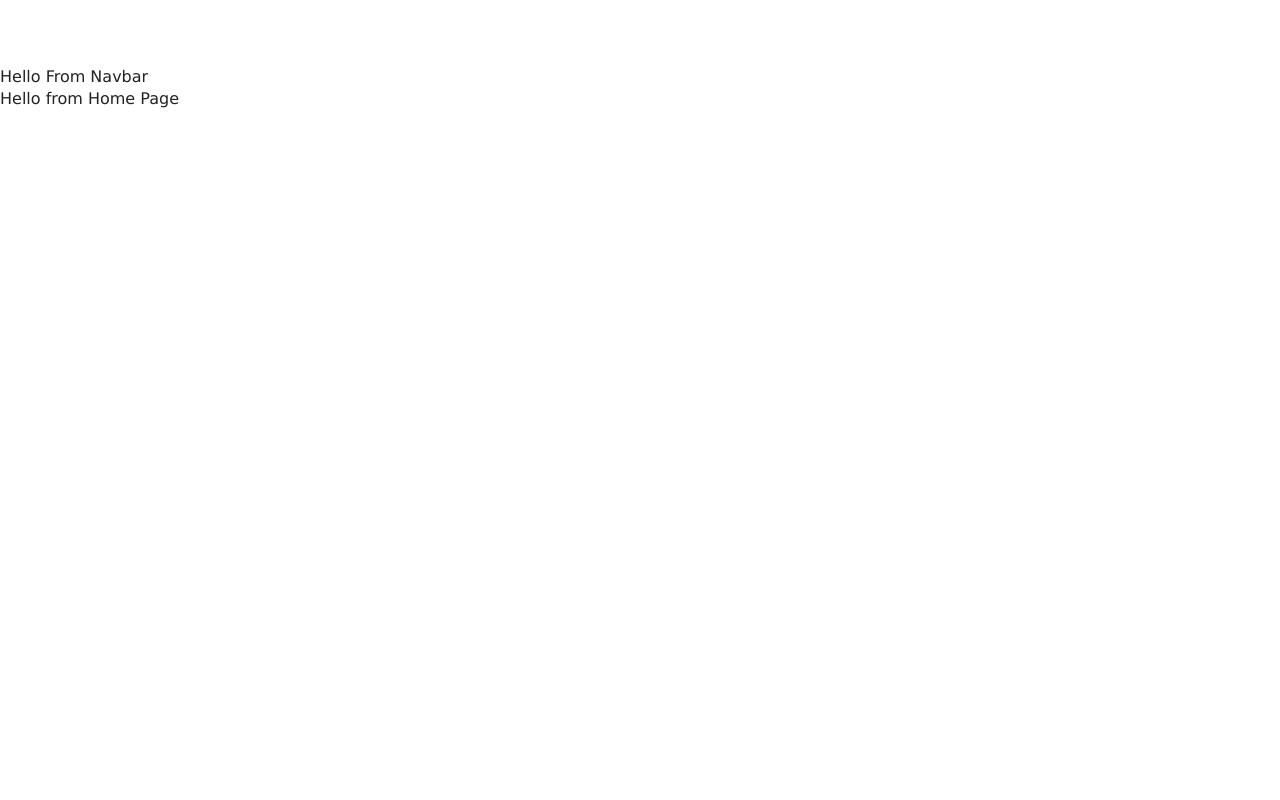
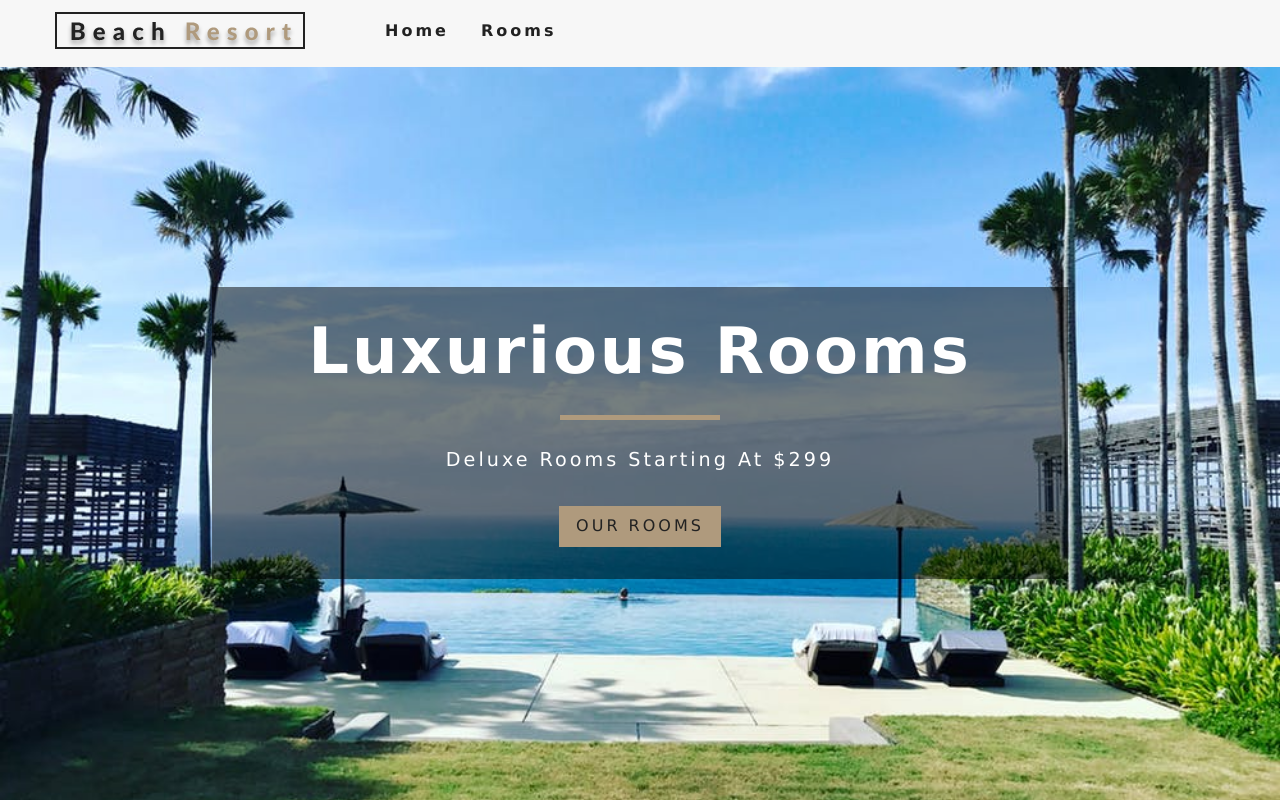
Before and after one commit to TrevorLall/ReactResort, a React (Create React App) app in the folder resort/: page / in a window 1280 px wide. Built offline with nearby package versions, Linux system fonts and the light colour scheme.

Commit message:
Added New Elements

```diff
--- a/resort/src/App.css
+++ b/resort/src/App.css
@@ -112,8 +112,8 @@
   color: var(--primaryColor);
 }
 .nav-links {
-  height: 0;
-  overflow: hidden;
+  /*height: 0;
+  overflow: hidden;*/
   transition: var(--mainTransition);
   list-style-type: none;
 }
--- /dev/null
+++ b/resort/src/components/Banner.js
@@ -0,0 +1,12 @@
+import React from 'react'
+
+export default function Banner({ title, subtitle, children }) {
+    return (
+        <div className="banner">
+            <h1>{title}</h1>
+            <div></div>
+            <p>{subtitle}</p>
+            {children}
+        </div>
+    )
+}
--- /dev/null
+++ b/resort/src/components/Hero.js
@@ -0,0 +1,13 @@
+import React from 'react'
+
+export default function Hero({ children, hero }) {
+    return (
+        <header className={hero}>
+            {children}
+        </header>
+    )
+}
+
+Hero.defaultProps = {
+    hero: "defaultHero"
+}
--- a/resort/src/components/Navbar.js
+++ b/resort/src/components/Navbar.js
@@ -1,15 +1,32 @@
 import React, { Component } from 'react'
 
 import logo from '../images/logo.svg'
-import { FaAlignRight } from 'react-router-dom'
+import { FaAlignRight } from 'react-icons/fa'
 import { Link } from 'react-router-dom'
 
 export default class Navbar extends Component {
+    state = {
+        isOpen: false
+    }
+    handleToggle = () => {
+        this.setState({ isOpen: !this.state.isOpen })
+    }
     render() {
         return (
-            <div>
-                Hello From Navbar
-            </div>
+            <nav className="navbar">
+                <div className="nav-center">
+                    <div className="nav-header">
+                        <Link to="/">
+                            <img src={logo} alt="Beach Resort"></img>
+                        </Link>
+                        <button type="button" className="nav-btn" onClick={this.handleToggle}><FaAlignRight className="nav-icon"></FaAlignRight></button>
+                    </div>
+                    <ul className={this.state.isOpen ? "nav-links show-nav" : "nav-links"}>
+                        <li><Link to="/">Home</Link></li>
+                        <li><Link to="/rooms">Rooms</Link></li>
+                    </ul>
+                </div>
+            </nav>
         )
     }
 }
--- a/resort/src/pages/Error.js
+++ b/resort/src/pages/Error.js
@@ -1,9 +1,15 @@
 import React from 'react'
+import Hero from "../components/Hero"
+import Banner from '../components/Banner'
+import { Link } from 'react-router-dom'
 
 export default function Error() {
     return (
-        <div>
-            Hello from Error
-        </div>
+        <Hero>
+            <Banner title="404"
+                subtitle="Page not found">
+                <Link to='/' className="btn-primary">Home Page</Link>
+            </Banner>
+        </Hero>
     )
 }
--- a/resort/src/pages/Home.js
+++ b/resort/src/pages/Home.js
@@ -1,9 +1,16 @@
 import React from 'react'
+import Hero from '../components/Hero'
+import Banner from '../components/Banner'
+import { Link } from 'react-router-dom'
+
 
 export default function Home() {
     return (
-        <div>
-            Hello from Home Page
-        </div>
+        <Hero>
+            <Banner title="luxurious rooms"
+                subtitle="deluxe rooms starting at $299">
+                <Link to='/rooms' className="btn-primary">Our Rooms</Link>
+            </Banner>
+        </Hero>
     )
 }
--- a/resort/src/pages/Rooms.js
+++ b/resort/src/pages/Rooms.js
@@ -1,9 +1,14 @@
 import React from 'react'
-
+import Hero from '../components/Hero'
+import Banner from '../components/Banner'
+import { Link } from 'react-router-dom'
 export default function Rooms() {
     return (
-        <div>
-            Hello From Rooms Page
-        </div>
+        <Hero hero="roomsHero">
+            <Banner title="Our Rooms"
+                subtitle="">
+                <Link to='/' className="btn-primary">Return Home</Link>
+            </Banner>
+        </Hero>
     )
 }
```
Also changed, not shown: resort/src/components/Services.js (added, +9 -0 lines), resort/src/components/Title.js (added, +9 -0 lines).
